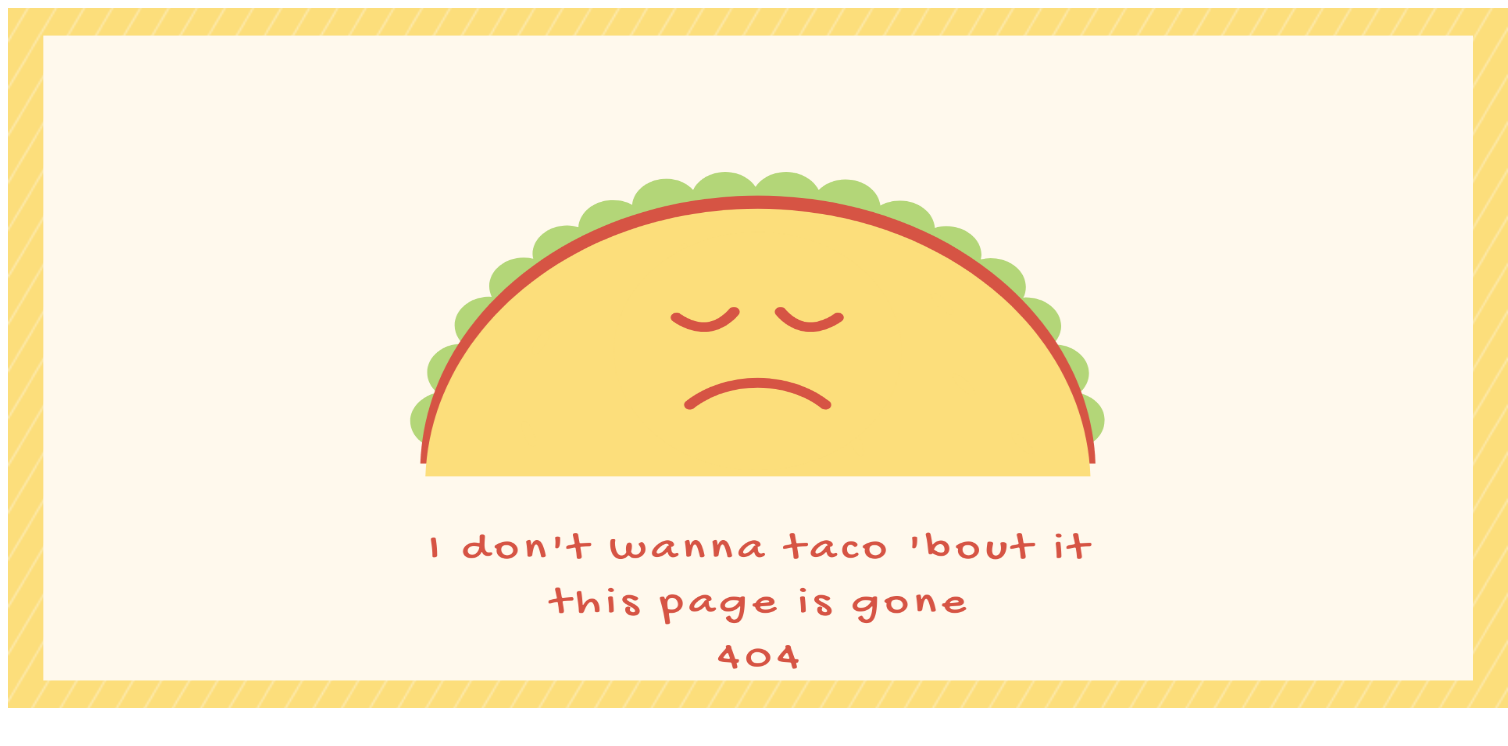
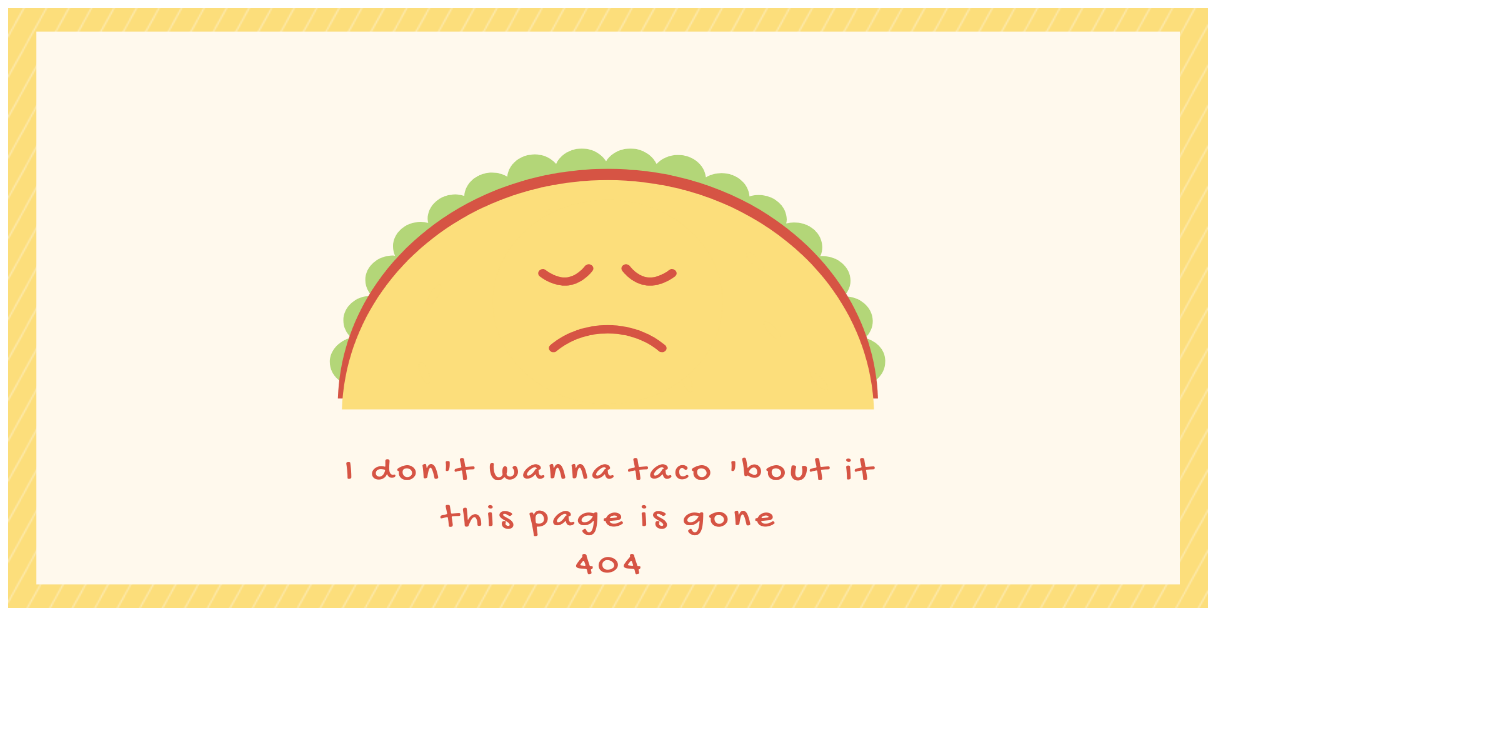
Before and after one commit to Olinda73/ifuckedup, a plain HTML site: page index.html in a window 1280 px wide. Shown: the whole page, 1508 px wide, since content can reach past the window. Drawn offline with Linux system fonts and the light colour scheme.

Commit message:
Update index.html

```diff
--- a/index.html
+++ b/index.html
@@ -2,14 +2,14 @@
 
 <head>
     <meta charset="utf-8">
-    <title>nerdiest way to apologize</title>
+    <title>ole! gone looking for salsa...</title>
     <meta content="width=device-width, initial-scale=1" name="viewport">
     <meta content="Webflow" name="generator">
 
 </head>
 
 
-    <img src="/every thing is fine.png" width="1500" height="700">
+    <img src="/every thing is fine.png" width="1200" height="600">
 
 </body>
 
```
